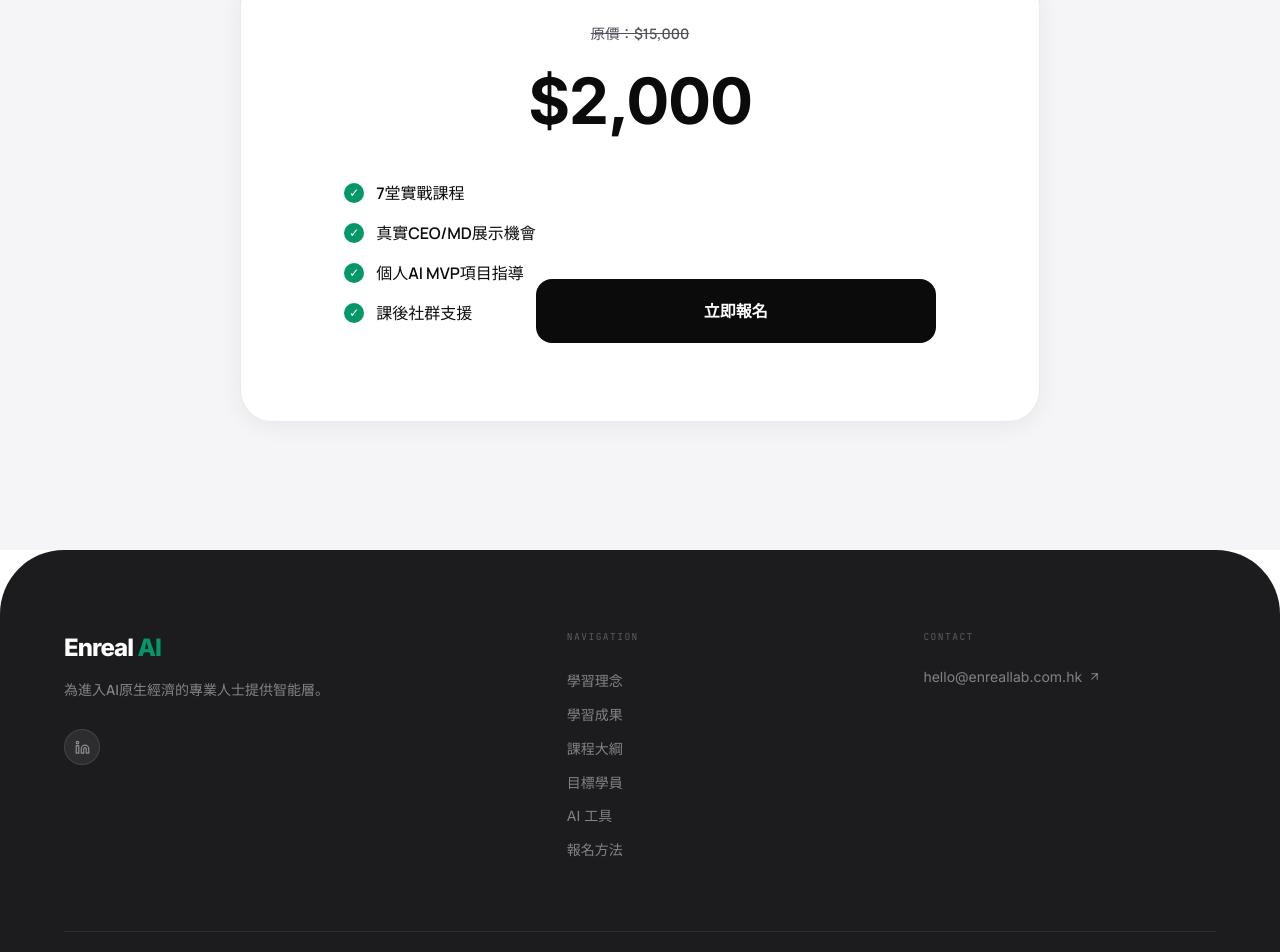
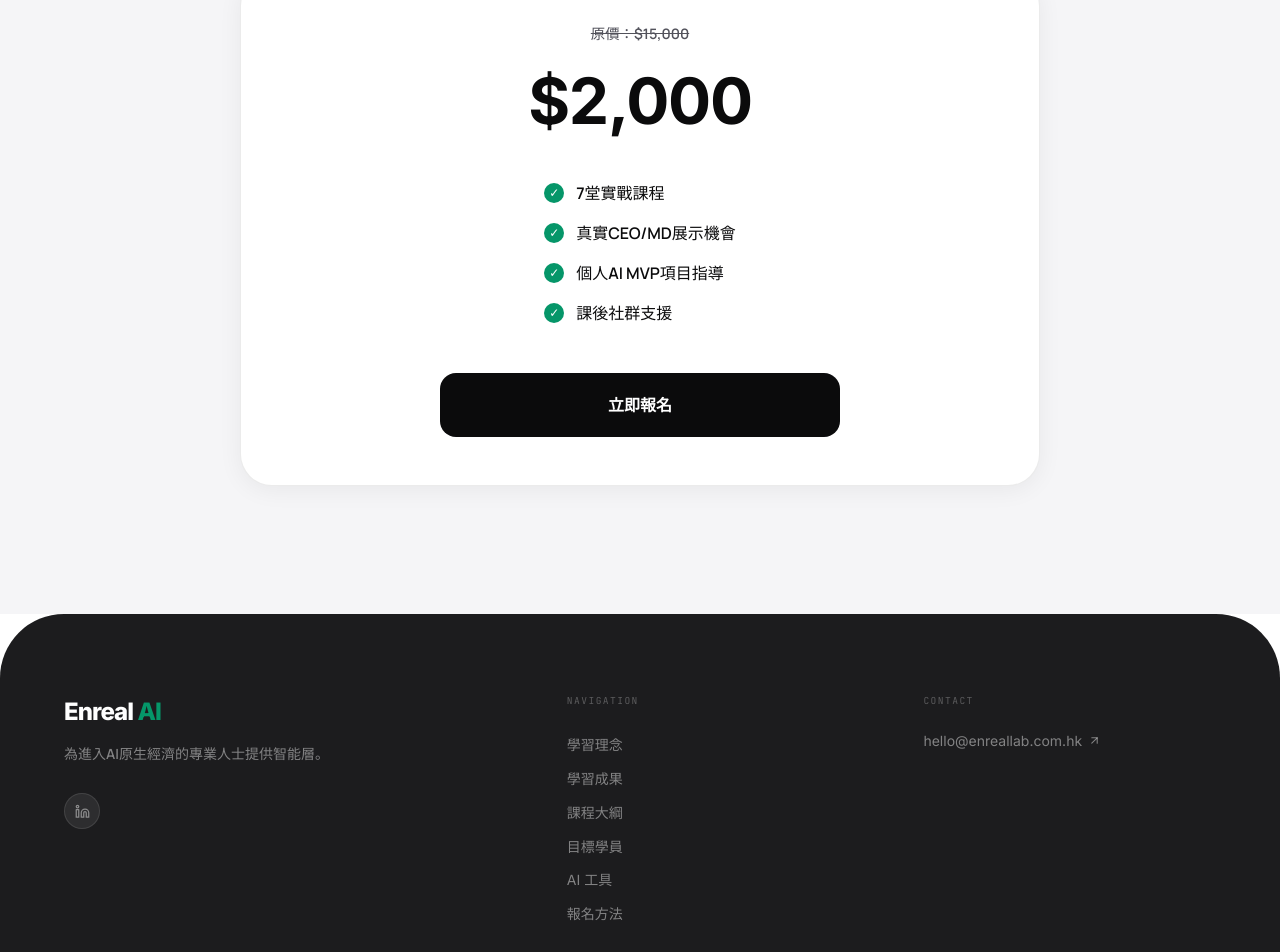
Before and after one commit to aibuddygame/enreal, a React (Vite) app: page /individual/zh in a window 1280 px wide. Shown: the part 5564-6516 px from the top of the page. Built offline with nearby package versions, Linux system fonts and the light colour scheme; no server answers.

Commit message:
Fix pricing section button layout - wrap in div for proper line break

```diff
--- a/src/pages/Individual.jsx
+++ b/src/pages/Individual.jsx
@@ -295,7 +295,8 @@ function Pricing({ t }) {
                     <p style={{ fontFamily: 'Manrope, sans-serif', fontSize: '0.9rem', color: T.muted, textDecoration: 'line-through', marginBottom: '0.5rem' }}>{t.pricing.originalPrice}</p>
                     <p style={{ fontSize: '4rem', fontWeight: 700, color: T.text, marginBottom: '2rem', letterSpacing: '-0.02em' }}>{t.pricing.price}</p>
 
-                    <ul style={{ listStyle: 'none', padding: 0, margin: '0 0 2rem 0', textAlign: 'left', display: 'inline-block' }}>
+                    <div style={{ margin: '0 0 2rem 0', textAlign: 'left', display: 'inline-block' }}>
+                        <ul style={{ listStyle: 'none', padding: 0, margin: 0 }}>
                             {t.pricing.features.map((feature, idx) => (
                                 <li key={idx} style={{ display: 'flex', alignItems: 'center', gap: '0.75rem', marginBottom: '1rem', fontFamily: 'Manrope, sans-serif', color: T.text, fontSize: '1rem' }}>
                                     <span style={{ width: 20, height: 20, borderRadius: '50%', background: '#059669', display: 'flex', alignItems: 'center', justifyContent: 'center', flexShrink: 0 }}>
@@ -305,12 +306,15 @@ function Pricing({ t }) {
                                 </li>
                             ))}
                         </ul>
+                    </div>
 
+                    <div style={{ width: '100%' }}>
                         <button style={{ background: T.text, color: T.bg, padding: '1.25rem 3rem', border: 'none', borderRadius: '1rem', fontSize: '1rem', fontWeight: 600, cursor: 'pointer', transition: 'transform 0.2s', width: '100%', maxWidth: 400 }} onClick={() => window.location.href = '#contact'}>
                             {t.pricing.cta}
                         </button>
                     </div>
                 </div>
+            </div>
         </section>
     )
 }
```
Also changed, not shown: 1 other file (tests, documents, lock files or other folders). Lines whose indentation alone changed are shown as unchanged.
